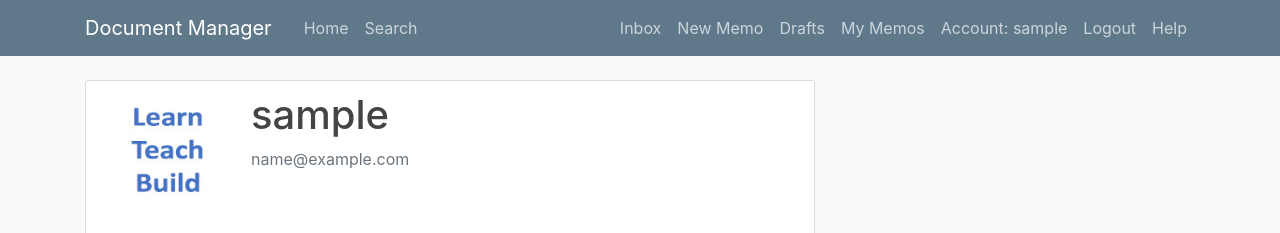
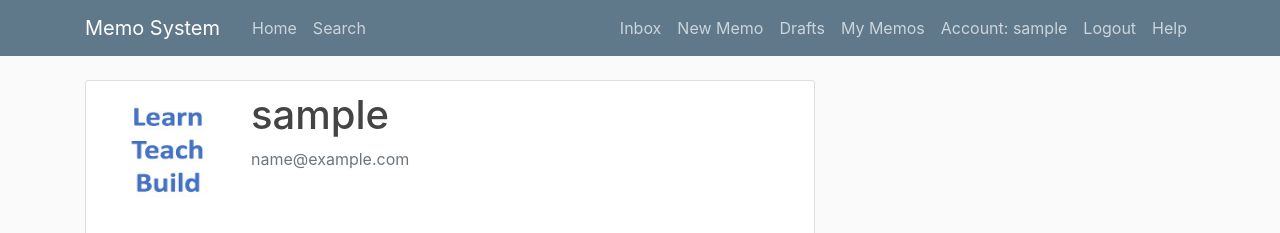
Before and after one commit to iotexpert/memosystem, a Flask app: page /account in a window 1280 px wide. Shown: the top 233 px of the page. Run offline with Flask 2, Linux system fonts and the light colour scheme; the visitor is signed in with stand-in values (Sample User, id 1); data comes from the database, SQL or seed files in the repository; data that the repository does not hold is empty; parts of the project's set-up code (start-up, migrations or seed data) failed here and were passed over; some libraries are stand-ins or nearby versions.

Commit message:
Renamed document manager to memosystem and added pinned and template to the Memo object

```diff
--- a/memos/memos/models/Memo.py
+++ b/memos/memos/models/Memo.py
@@ -27,6 +27,8 @@ class Memo(db.Model):
     number = db.Column(db.Integer)                                      # Memo Number
     version = db.Column(db.String(2))                                   # A,B,..Z,AA,AB,...AZ,BA
     confidential = db.Column(db.Boolean, default=False)                 # if true only author, signer, distribution can read
+    pinned = db.Column(db.Boolean, default=False)                       # Can be pinned to top of memo list
+    template = db.Column(db.Boolean, default=False)                     # The memo is used as a template for the system
     distribution = db.Column(db.String(128), default='')                # user names on the distribution
     keywords = db.Column(db.String(128), default='')                    # any keyword
     title = db.Column(db.String(128), nullable=False, default='')       # The title of the memo
--- a/memos/memos/templates/layout.html
+++ b/memos/memos/templates/layout.html
@@ -11,16 +11,16 @@
     <link rel="stylesheet" type="text/css" href="{{ url_for('static', filename='main.css') }}"/>
 
     {% if title %}
-        <title>Document Manager - {{ title }}</title>
+        <title>Memo System - {{ title }}</title>
     {% else %}
-        <title>Document Manager</title>
+        <title>Memo System</title>
     {% endif %}
 </head>
 <body>
     <header class="site-header">
       <nav class="navbar navbar-expand-md navbar-dark bg-steel fixed-top">
         <div class="container">
-          <a class="navbar-brand mr-4" href="/">Document Manager</a>
+          <a class="navbar-brand mr-4" href="/">Memo System</a>
           <button class="navbar-toggler" type="button" data-toggle="collapse" data-target="#navbarToggle" aria-controls="navbarToggle" aria-expanded="false" aria-label="Toggle navigation">
             <span class="navbar-toggler-icon"></span>
           </button>
```
